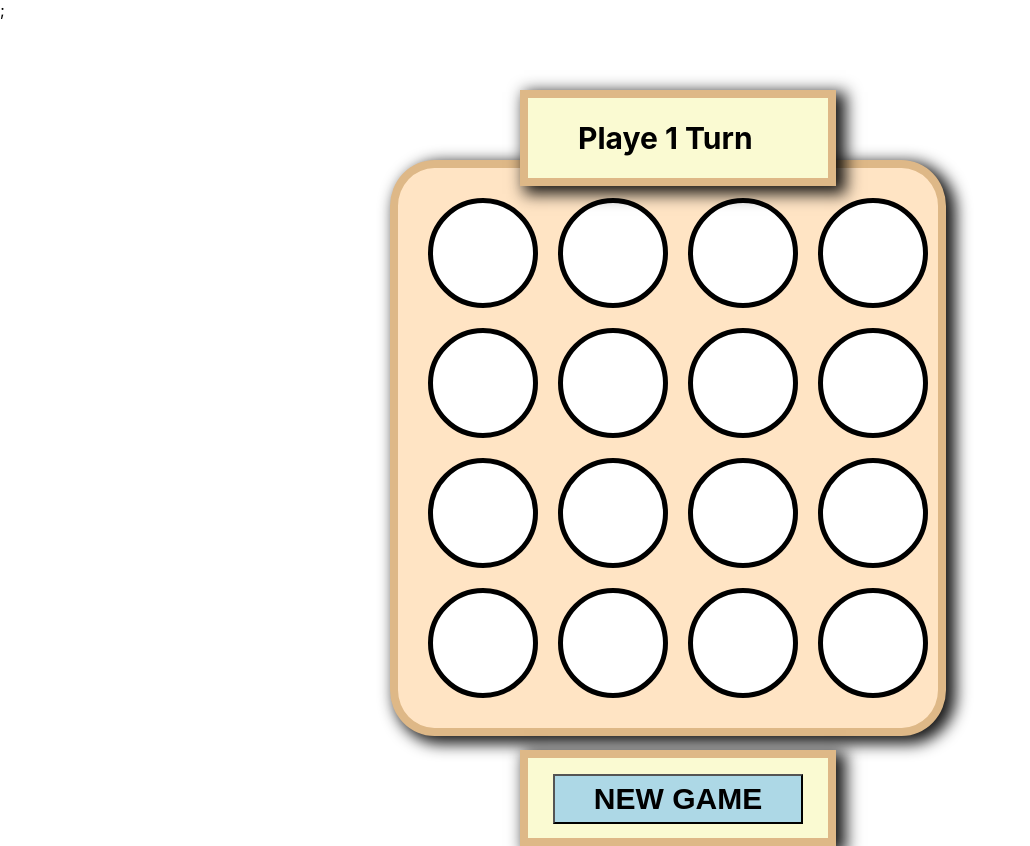
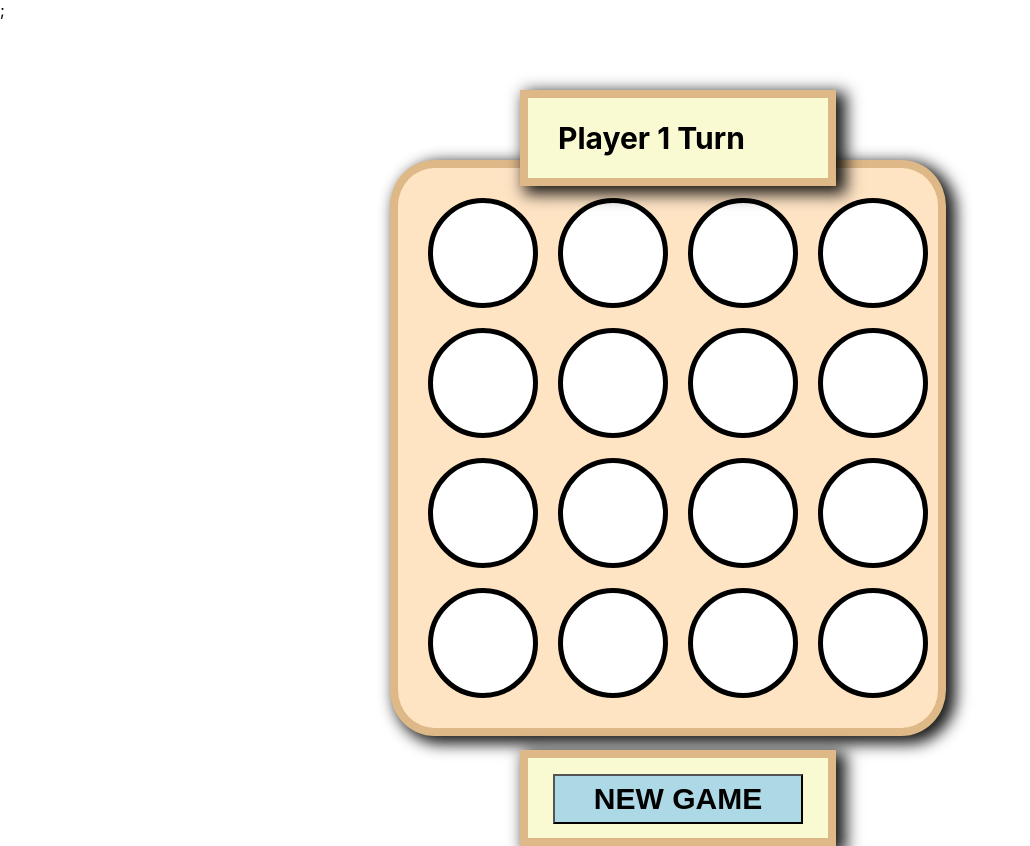
Before and after one commit to Goster210/Connect4, a React (Create React App) app: page / in a window 1280 px wide. Shown: the whole page, without its empty margins (0-1030 px from the left). Built offline with nearby package versions, Linux system fonts and the light colour scheme.

Commit message:
drawing winner, lock game board on win, calculate draw

```diff
--- a/src/Components/GameBoard.js
+++ b/src/Components/GameBoard.js
@@ -3,16 +3,23 @@ import "../Game.css";
 import GameCircle from "./gameCircle";
 import Header from "./Header";
 import Footer from "./Footer";
-import { isWinner } from "../helper";
+import { isDraw, isWinner } from "../helper";
+import {
+  GAME_STATE_IDLE,
+  GAME_STATE_PLAYING,
+  GAME_STATE_WIN,
+  GAME_STATE_DRAW,
+  NUM_CIRCLE,
+  NO_GAME,
+  player_1,
+  player_2,
+} from "../Constants";
 
 function GameBoard() {
-  const NUM_CIRCLE = 16;
-  const NO_GAME = 0;
-  const player_1 = 1;
-  const player_2 = 2;
-
   const [gameBoard, setGameBoard] = useState(Array(16).fill(NO_GAME));
   const [currentPlayer, setCurrentPlayer] = useState(player_1);
+  const [gameState, setGameState] = useState(GAME_STATE_PLAYING);
+  const [winPlayer, setWinPlayer] = useState(NO_GAME)
 
   const initBoard = () => {
     const circles = [];
@@ -25,8 +32,19 @@ function GameBoard() {
 
   const circleClicked = (id) => {
 
-    if(isWinner(gameBoard, id, currentPlayer)){
-      alert("WIN")
+    if(gameBoard[id]!==NO_GAME){return}
+    if(gameState!==GAME_STATE_PLAYING){return}
+
+
+
+    if (isWinner(gameBoard, id, currentPlayer)) {
+      setGameState(GAME_STATE_WIN);
+      setWinPlayer(currentPlayer);
+    }
+
+    if (isDraw(gameBoard, id, currentPlayer)) {
+      setGameState(GAME_STATE_DRAW);
+      setWinPlayer(NO_GAME);
     }
 
     setGameBoard((prev) => {
@@ -51,9 +69,9 @@ function GameBoard() {
 
   return (
     <>
-      <Header player={currentPlayer}/>
+      <Header gameState={gameState} currentPlayer={currentPlayer} winPlayer={winPlayer} />
       <div className="gameBoard">{initBoard()}</div>;
-      <Footer/>
+      <Footer />
     </>
   );
 }
--- a/src/Components/Header.js
+++ b/src/Components/Header.js
@@ -1,9 +1,30 @@
 import React from "react";
 
-const Header = ({player}) => {
+import {
+
+  GAME_STATE_PLAYING,
+  GAME_STATE_WIN,
+  GAME_STATE_DRAW
+
+} from "../Constants";
+
+const Header = ({gameState, currentPlayer , winPlayer}) => {
+
+  const renderLabel = () =>{
+    switch(gameState){
+      case GAME_STATE_PLAYING:
+        return <div>Player {currentPlayer} Turn</div>
+      case GAME_STATE_WIN:
+        return <div>Player {winPlayer} WIN</div>
+      case GAME_STATE_DRAW:
+        return <div>Game is a DRAW</div>
+      default:
+    }
+  }
+
   return (
     <div className="panel header">
-      <div className="header-text">Playe {player} Turn</div>
+      <div className="header-text">{renderLabel()}</div>
     </div>
   );
 };
--- /dev/null
+++ b/src/Constants.js
@@ -0,0 +1,9 @@
+export const NUM_CIRCLE = 16;
+export const NO_GAME = 0;
+export const player_1 = 1;
+export const player_2 = 2;
+
+export const GAME_STATE_IDLE = 0;
+export const GAME_STATE_PLAYING = 1;
+export const GAME_STATE_WIN = 2;
+export const GAME_STATE_DRAW = 3;
--- a/src/Game.css
+++ b/src/Game.css
@@ -17,7 +17,7 @@
 .header-text {
   font-size: 30px;
   font-weight: bold;
-  width: 200px;
+  width: 240px;
   margin: 0;
   position: absolute;
   top: 50%;
--- a/src/helper.js
+++ b/src/helper.js
@@ -30,3 +30,14 @@ export const isWinner = (gameBoard, currentMove, currentPlayer) => {
   }
   return false;
 };
+
+export const isDraw = (gameBoard, currentMove, currentPlayer) =>{
+
+  let board = [...gameBoard];
+
+  board[currentMove] = currentPlayer;
+
+  let count = board.reduce((n, x) => n +(x === 0),0);
+  console.log(`count ${count}`);
+  return count ===0;
+}
```
